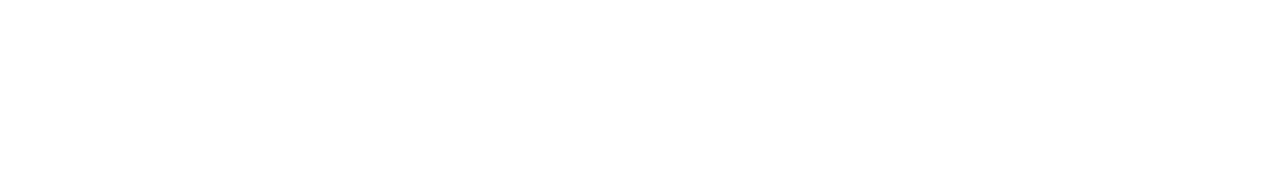
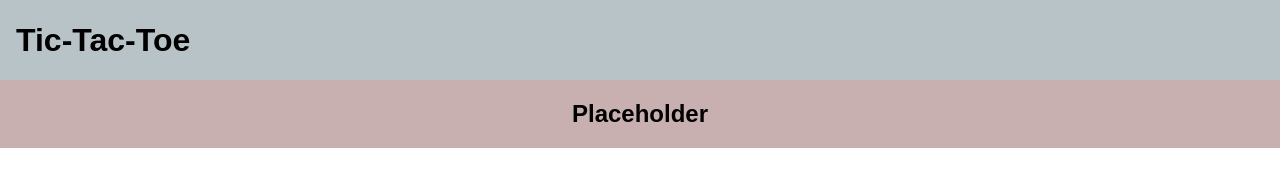
Before and after one commit to SarahDavis2/tic-tac-toe, a plain HTML site: page index.html in a window 1280 px wide. Drawn offline with Linux system fonts and the light colour scheme.

Commit message:
Feat: html

```diff
--- a/index.html
+++ b/index.html
@@ -9,6 +9,12 @@
     <title>Tic-Tac-Toe</title>
 </head>
 <body>
-
+    <div class="header">
+        <h1>Tic-Tac-Toe</h1>
+    </div>
+    <div class="main">
+        <h2 class="message">Placeholder</h2>
+        <div class="grid"></div>
+    </div>
 </body>
 </html>
--- a/script/script.js
+++ b/script/script.js
@@ -300,6 +300,4 @@ game.detAction(2, 0);
 game.detAction(2, 1);
 game.detAction(1, 2);
 
-
-
 /* DOM - UI */
--- a/style/style.css
+++ b/style/style.css
@@ -0,0 +1,32 @@
+:root {
+    /* VARIABLES */
+    --main-clr: rgb(201, 176, 176);
+    --accent-clr: rgb(184, 195, 199);
+
+    font-family: Arial, Helvetica, sans-serif;
+    height: 100%;
+}
+
+body {
+    display: flex;
+    flex-direction: column;
+}
+
+.header {
+    padding: 1rem;
+    background-color: var(--accent-clr);
+}
+
+.main {
+    padding: 1rem;
+    background-color: var(--main-clr);
+}
+
+.message {
+    text-align: center;
+}
+
+.grid {
+    display: grid;
+    /* ADD MORE */
+}
```
